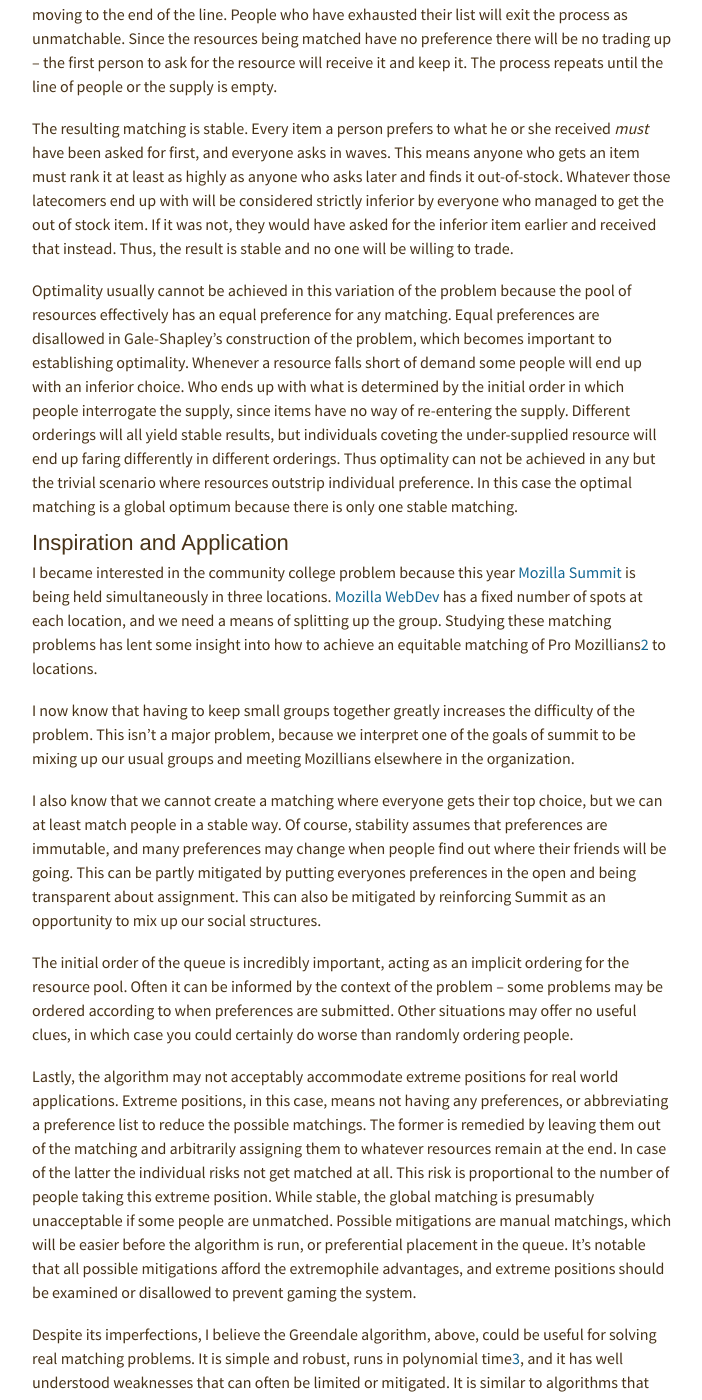
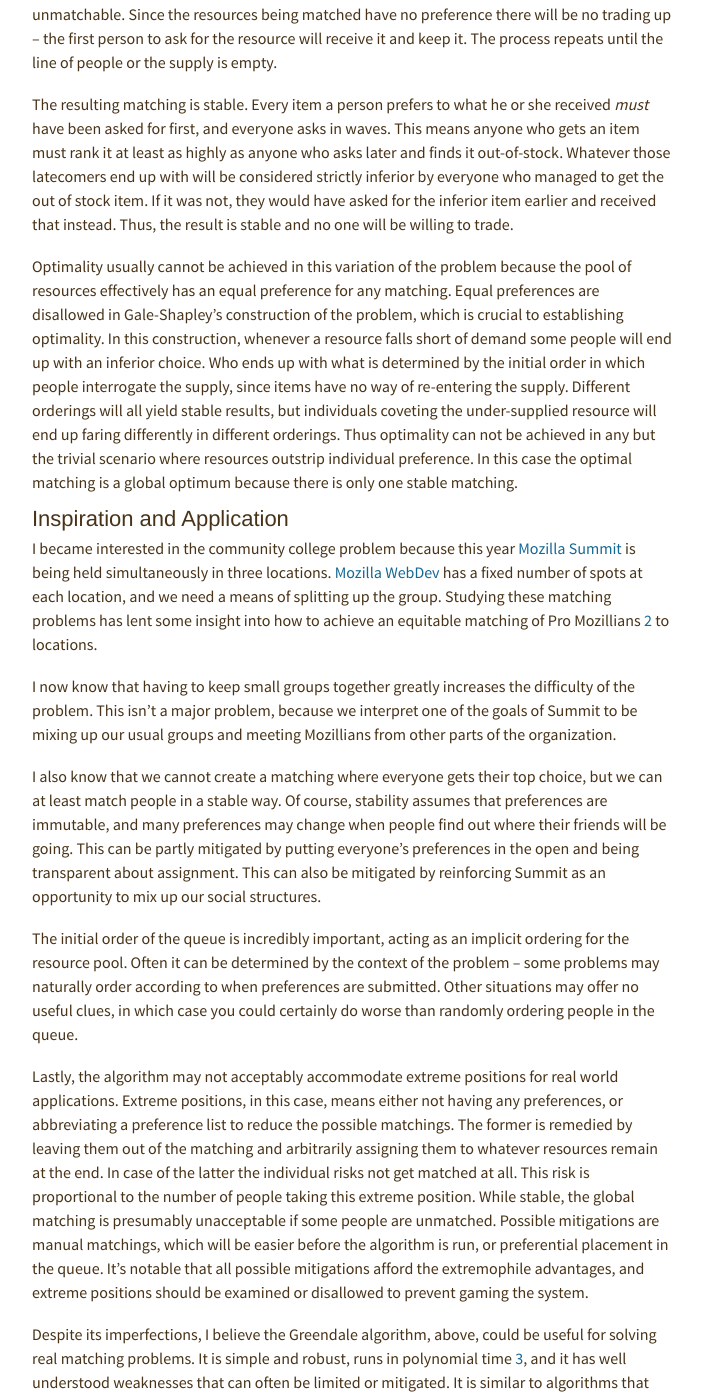
Before and after one commit to lonnen/lonnen.github.com, a Jekyll site: the page built from _posts/2013-05-04-gale-shapley.md, in a window 1280 px wide and 1400 px high, scrolled down 1552 px. Shown: the whole window, without its empty margins (288-990 px from the left). Built offline with Jekyll 4.4.1, drawn with Linux system fonts in a browser that asks for light colours; Markdown is read by kramdown in place of the engine named in the settings; comment, search, counter and statistics services are not loaded; some of the changed text lies outside the part shown.

Commit message:
grammar + spelling fixes

```diff
--- a/_posts/2013-05-04-gale-shapley.md
+++ b/_posts/2013-05-04-gale-shapley.md
@@ -7,53 +7,58 @@ Matching problems concern themselves with pairing things up. There are many vari
 
 One of the best known variants is the stable marriage problem, explored in 1962 by D. Gale and L. S. Shapley in [College Admissions and the Stability of Marriage](http://www.econ.ucsb.edu/~tedb/Courses/Ec100C/galeshapley.pdf). They describe an algorithm (now named after them) to solve the stability of marriage problem and the related college admissions problem.
 
+
 ## Of Stable Marriages and College Admissions
 
 In the stable marriage problem there are two groups: suitors and suitees. Each person ranks every member of the other group according to individual preference. Gale and Shapley demonstrate that for any set of preferences there is a *stable* arrangement, and as long as no ties are allowed in personal rankings the Gale-Shapley algorithm yields the *optimal* matching for the suitors.
 
 By stable, we mean no pair would be willing to abandon their current partners for each other. Any individual may prefer someone else to their current betrothed, but the object of their affections will not reciprocate by virtue of already having a partner preferable to the aspiring adulterer. By optimal, we mean that every individual is at least as well off under the current assignment as they would be under any other stable assignment. In this algorithm, whoever is proposing has the upper hand and will receive a stable assignment. If only a single stable matching is possible, the solution is globally stable.
 
-It works like this -- unmatched suitors form a queue. One at a time they propose to the most desirable person who has yet to reject them. If the suitor has been rejected by everyone interesting the suitor simply leaves, unmatched.  When a suitee is asked, the suitor is compared to any current situation. If the suitor is preferable a new engagement is made to the suitor. Any scorned former partner is now unmatched and heads to the back of the queue. When one pool or the other is empty no more matches can be made, and all engagements are finalized into marriages.
+It works like this -- unmatched suitors form a queue. One at a time they propose to the most desirable person who has yet to reject them. If the suitor has been rejected by everyone interesting the suitor simply leaves, unmatched.  When a suitee is asked, the suitor is compared to any current beau. If the suitor is preferable a new engagement is made. Any scorned former partner is now unmatched and heads to the back of the queue. When one pool or the other is empty no more matches can be made, and all engagements are finalized into marriages.
 
 The algorithm is robust to unequal populations. It is even robust to individuals having limited preferences that don't rank all potential partners. Of course, this means that some people may end up unmatched _even in an optimal matching_.
 
 The resulting arrangement must be stable because every suitor asks in order of their personal preference. Rejections only occur when the suitee already has a preferable partner, and engagements only break so that the suitee can trade up to someone strictly preferred to all previous partners. This way, no prior objections could possibly overturn under a new engagement.
 
-The proof of optimality is left as an exercise to the reader[1][proof].
+The proof of optimality is left as an exercise to the reader [1].
+
 
 ## Open Enrollment, Stability, and Suboptimal Results
 
 Variants of this problem have practical applications. Combining the suitors and suitees into a single group yields the stable roommates problem. Allowing one group to accept multiple partners becomes analogous to the problem of college admissions, where each school has a fixed number of slots and a preference over the applicants. As with the stable marriage problem, there is an asymmetric advantage to the initiator. This particular problem has provided practical insight for the [National Resident Matching Program](http://www.nrmp.org/), which seeks to optimally match medical students with residency programs. The NRMP has a slightly harder task, as since 1998 it has been accommodating joint submissions for couples seeking to be placed in the same geographic region. This particular variant has been [shown to be NP-Complete](https://www.sciencedirect.com/science/article/pii/0196677490900072).
 
-So let's examine a novel variant for a moment, which is set up like the college admissions problem except that the college has equal (no) preferences over the applicants. This resembles community college admissions with open enrollment, and it is isomorphic to dividing up a mixed bag of candy or a list of chores. The variations on the problem necessitate variations on the algorithm and a slight change in the properties of the outcome. Here I present the Greendale algorithm for finding a stable matching in the community college problem:
+So let's examine a novel variant for a moment, which is set up like the college admissions problem except that the college has equal (no) preferences over the applicants. This resembles community college admissions with open enrollment, and it is isomorphic to dividing up a mixed bag of candy or a list of chores. The variations on the problem necessitate small changes to the algorithm and result in a change in the properties of the outcome. Here I present the Greendale algorithm for finding a stable matching in the community college problem:
 
 People act as the suitors, as in Gale-Shapley, asking for their top choice and receiving it or moving to the end of the line. People who have exhausted their list will exit the process as unmatchable. Since the resources being matched have no preference there will be no trading up -- the first person to ask for the resource will receive it and keep it. The process repeats until the line of people or the supply is empty.
 
 The resulting matching is stable. Every item a person prefers to what he or she received _must_ have been asked for first, and everyone asks in waves. This means anyone who gets an item must rank it at least as highly as anyone who asks later and finds it out-of-stock. Whatever those latecomers end up with will be considered strictly inferior by everyone who managed to get the out of stock item. If it was not, they would have asked for the inferior item earlier and received that instead. Thus, the result is stable and no one will be willing to trade.
 
-Optimality usually cannot be achieved in this variation of the problem because the pool of resources effectively has an equal preference for any matching. Equal preferences are disallowed in Gale-Shapley's construction of the problem, which becomes important to establishing optimality. Whenever a resource falls short of demand some people will end up with an inferior choice. Who ends up with what is determined by the initial order in which people interrogate the supply, since items have no way of re-entering the supply. Different orderings will all yield stable results, but individuals coveting the under-supplied resource will end up faring differently in different orderings. Thus optimality can not be achieved in any but the trivial scenario where resources outstrip individual preference. In this case the optimal matching is a global optimum because there is only one stable matching.
+Optimality usually cannot be achieved in this variation of the problem because the pool of resources effectively has an equal preference for any matching. Equal preferences are disallowed in Gale-Shapley's construction of the problem, which is crucial to establishing optimality. In this construction, whenever a resource falls short of demand some people will end up with an inferior choice. Who ends up with what is determined by the initial order in which people interrogate the supply, since items have no way of re-entering the supply. Different orderings will all yield stable results, but individuals coveting the under-supplied resource will end up faring differently in different orderings. Thus optimality can not be achieved in any but the trivial scenario where resources outstrip individual preference. In this case the optimal matching is a global optimum because there is only one stable matching.
+
 
 ## Inspiration and Application
 
-I became interested in the community college problem because this year [Mozilla Summit](https://blog.lizardwrangler.com/2013/03/31/mozilla-summit/) is being held simultaneously in three locations. [Mozilla WebDev](https://blog.mozilla.org/webdev/about/) has a fixed number of spots at each location, and we need a means of splitting up the group. Studying these matching problems has lent some insight into how to achieve an equitable matching of Pro Mozillians[2][interpretation] to locations.
+I became interested in the community college problem because this year [Mozilla Summit](https://blog.lizardwrangler.com/2013/03/31/mozilla-summit/) is being held simultaneously in three locations. [Mozilla WebDev](https://blog.mozilla.org/webdev/about/) has a fixed number of spots at each location, and we need a means of splitting up the group. Studying these matching problems has lent some insight into how to achieve an equitable matching of Pro Mozillians [2] to locations.
 
-I now know that having to keep small groups together greatly increases the difficulty of the problem. This isn't a major problem, because we interpret one of the goals of summit to be mixing up our usual groups and meeting Mozillians elsewhere in the organization.
+I now know that having to keep small groups together greatly increases the difficulty of the problem. This isn't a major problem, because we interpret one of the goals of Summit to be mixing up our usual groups and meeting Mozillians from other parts of the organization.
 
-I also know that we cannot create a matching where everyone gets their top choice, but we can at least match people in a stable way. Of course, stability assumes that preferences are immutable, and many preferences may change when people find out where their friends will be going. This can be partly mitigated by putting everyones preferences in the open and being transparent about assignment. This can also be mitigated by reinforcing Summit as an opportunity to mix up our social structures.
+I also know that we cannot create a matching where everyone gets their top choice, but we can at least match people in a stable way. Of course, stability assumes that preferences are immutable, and many preferences may change when people find out where their friends will be going. This can be partly mitigated by putting everyone's preferences in the open and being transparent about assignment. This can also be mitigated by reinforcing Summit as an opportunity to mix up our social structures.
 
-The initial order of the queue is incredibly important, acting as an implicit ordering for the resource pool. Often it can be informed by the context of the problem -- some problems may be ordered according to when preferences are submitted. Other situations may offer no useful clues, in which case you could certainly do worse than randomly ordering people.
+The initial order of the queue is incredibly important, acting as an implicit ordering for the resource pool. Often it can be determined by the context of the problem -- some problems may naturally order according to when preferences are submitted. Other situations may offer no useful clues, in which case you could certainly do worse than randomly ordering people in the queue.
 
-Lastly, the algorithm may not acceptably accommodate extreme positions for real world applications. Extreme positions, in this case, means not having any preferences, or abbreviating a preference list to reduce the possible matchings. The former is remedied by leaving them out of the matching and arbitrarily assigning them to whatever resources remain at the end. In case of the latter the individual risks not get matched at all. This risk is proportional to the number of people taking this extreme position. While stable, the global matching is presumably unacceptable if some people are unmatched. Possible mitigations are manual matchings, which will be easier before the algorithm is run, or preferential placement in the queue. It's notable that all possible mitigations afford the extremophile advantages, and extreme positions should be examined or disallowed to prevent gaming the system.
+Lastly, the algorithm may not acceptably accommodate extreme positions for real world applications. Extreme positions, in this case, means either not having any preferences, or abbreviating a preference list to reduce the possible matchings. The former is remedied by leaving them out of the matching and arbitrarily assigning them to whatever resources remain at the end. In case of the latter the individual risks not get matched at all. This risk is proportional to the number of people taking this extreme position. While stable, the global matching is presumably unacceptable if some people are unmatched. Possible mitigations are manual matchings, which will be easier before the algorithm is run, or preferential placement in the queue. It's notable that all possible mitigations afford the extremophile advantages, and extreme positions should be examined or disallowed to prevent gaming the system.
 
-Despite its imperfections, I believe the Greendale algorithm, above, could be useful for solving real matching problems. It is simple and robust, runs in polynomial time[3][runtime], and it has well understood weaknesses that can often be limited or mitigated. It is similar to algorithms that have solved other real matching problems for 45 years. For matching large groups it certainly provides an attractive alternative to hand calculations that will unavoidably be biased, time consuming, and may not reflect the actual market of preferences. The study of these algorithms also helps inform the trade offs made when considering different features, such as group matchings or allowing extreme positions.
+Despite its imperfections, I believe the Greendale algorithm, above, could be useful for solving real matching problems. It is simple and robust, runs in polynomial time [3], and it has well understood weaknesses that can often be limited or mitigated. It is similar to algorithms that have solved other real matching problems for 45 years. For matching large groups it certainly provides an attractive alternative to hand calculations that will unavoidably be biased, time consuming, and may not reflect the actual market of preferences. The study of these algorithms also helps inform the trade offs made when considering different features, such as group matchings or allowing extreme positions.
 
 I hope this work can be of use finding an agreeable MozSummit matching for my team.
 
 
-### footnotes
+footnotes
+---------
 
-[proof]: The proof relies on induction and can be found in the original Gale-Shapley paper, linked above.
 
-[interpretation]: I interpret all Mozilla employees as community members with pro sponsorships.
+[1]: The proof relies on induction and can be found in the original Gale-Shapley paper, linked above.
 
-[runtime]: In the worst case N people have identical preferences over N individual items, causing `sum(n..0)` iterations, which is bounded as `O(n**2)`
+[2]: I interpret all Mozilla employees as community members with pro sponsorships.
+
+[3]: In the worst case N people have identical preferences over N individual items, causing `sum(n..0)` iterations, which is bounded as `O(n**2)`
```
